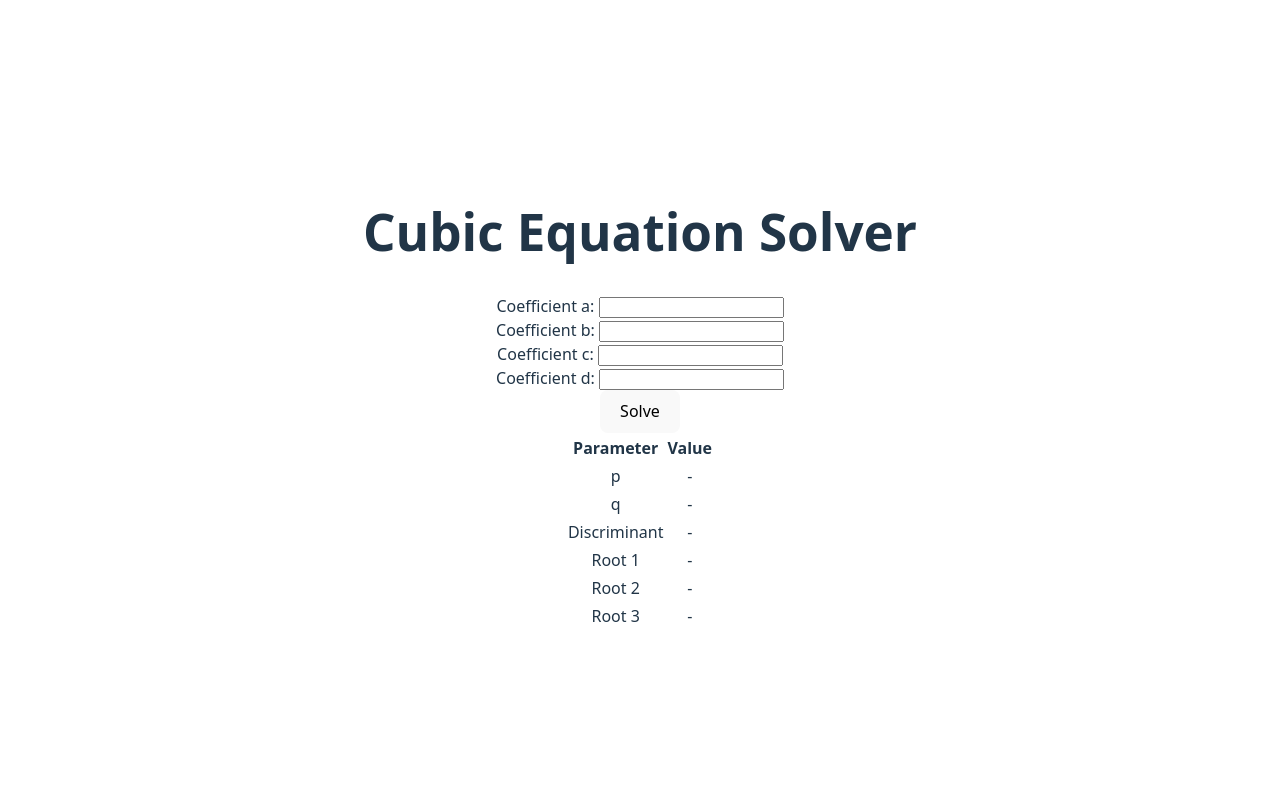
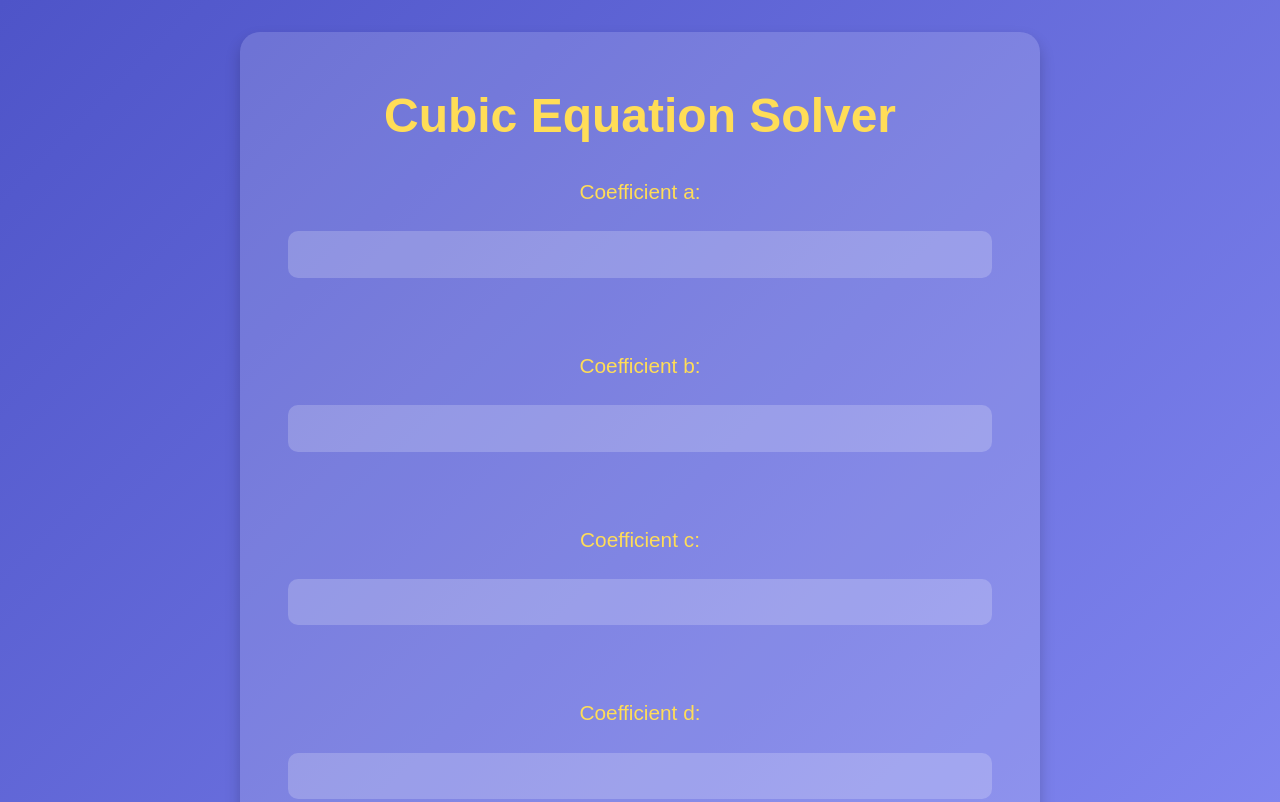
Before and after one commit to edwardwuyj/Assignment-2, a website built with Vite: page index.html in a window 1280 px wide. Shown: the top 802 px of the page. Built offline with nearby package versions, Linux system fonts and the light colour scheme; files whose address does not match are found by name.

Commit message:
css update

```diff
--- a/style.css
+++ b/style.css
@@ -13,10 +13,23 @@
   -moz-osx-font-smoothing: grayscale;
 }
 
-.container {
-  display: grid;
-  place-items: center;
-  height: 200px;
+/* General Reset */
+* {
+  margin: 0;
+  padding: 0;
+  box-sizing: border-box;
+}
+
+/* Body Styling */
+body {
+  font-family: 'Arial', sans-serif;
+  background: linear-gradient(135deg, #4e54c8, #8f94fb);
+  color: #ffffff;
+  display: flex;
+  justify-content: center;
+  align-items: center;
+  min-height: 100vh;
+  padding: 2rem;
 }
 
 a {
@@ -28,19 +41,21 @@ a:hover {
   color: #535bf2;
 }
 
-body {
-  margin: 0;
-  display: flex;
-  justify-content: center;
-  align-items: center;
-  flex-direction: column;
-  min-width: 320px;
-  min-height: 100vh;
+/* Container Styling */
+.container {
+  background: rgba(255, 255, 255, 0.15);
+  border-radius: 20px;
+  padding: 3rem;
+  box-shadow: 0 8px 15px rgba(0, 0, 0, 0.2);
+  text-align: center;
+  max-width: 800px;
+  width: 100%;
 }
 
 h1 {
-  font-size: 3.2em;
-  line-height: 1.1;
+  font-size: 3rem;
+  margin-bottom: 1.5rem;
+  color: #ffdd57;
 }
 
 #app {
@@ -71,28 +86,81 @@ h1 {
   color: #888;
 }
 
+/* Form Styling */
+form {
+  display: flex;
+  flex-direction: column;
+  gap: 1.5rem;
+}
+
+label {
+  font-size: 1.3rem;
+  color: #ffdd57;
+}
+
+input {
+  padding: 0.8rem;
+  border: none;
+  border-radius: 10px;
+  font-size: 1.1rem;
+  background: rgba(255, 255, 255, 0.2);
+  color: #ffffff;
+}
+
+input:focus {
+  outline: 3px solid #ffdd57;
+}
+
 button {
-  border-radius: 8px;
-  border: 1px solid transparent;
-  padding: 0.6em 1.2em;
-  font-size: 1em;
-  font-weight: 500;
-  font-family: inherit;
-  background-color: #1a1a1a;
+  padding: 1rem;
+  border: none;
+  border-radius: 10px;
+  background: #ffdd57;
+  color: #4e54c8;
+  font-size: 1.3rem;
+  font-weight: bold;
   cursor: pointer;
-  transition: border-color 0.25s;
+  transition: background 0.3s, transform 0.2s;
 }
 button:hover {
-  border-color: #646cff;
+  background: #ffe57f;
+  transform: scale(1.05);
 }
 
-.container {
-  display: flex;
-  flex-direction: column;
-  align-items: center;
-  justify-content: center;
-  text-align: center;
-  height: 100vh;
+/* Table Styling */
+#calculation-table {
+  margin-top: 2.5rem;
+  width: 100%;
+  border-collapse: collapse;
+  background: rgba(255, 255, 255, 0.2);
+  border-radius: 15px;
+  overflow: hidden;
+}
+
+#calculation-table th, #calculation-table td {
+  padding: 1rem;
+  text-align: left;
+  color: #ffffff;
+  font-size: 1.1rem;
+}
+
+#calculation-table th {
+  background: #ffdd57;
+  color: #4e54c8;
+  font-size: 1.2rem;
+}
+
+#calculation-table tr:nth-child(even) {
+  background: rgba(255, 255, 255, 0.1);
+}
+
+#calculation-table tr:hover {
+  background: rgba(255, 255, 255, 0.3);
+}
+
+/* Solution Section */
+#solution {
+  margin-top: 2rem;
 }
 
 @media (prefers-color-scheme: light) {
```
